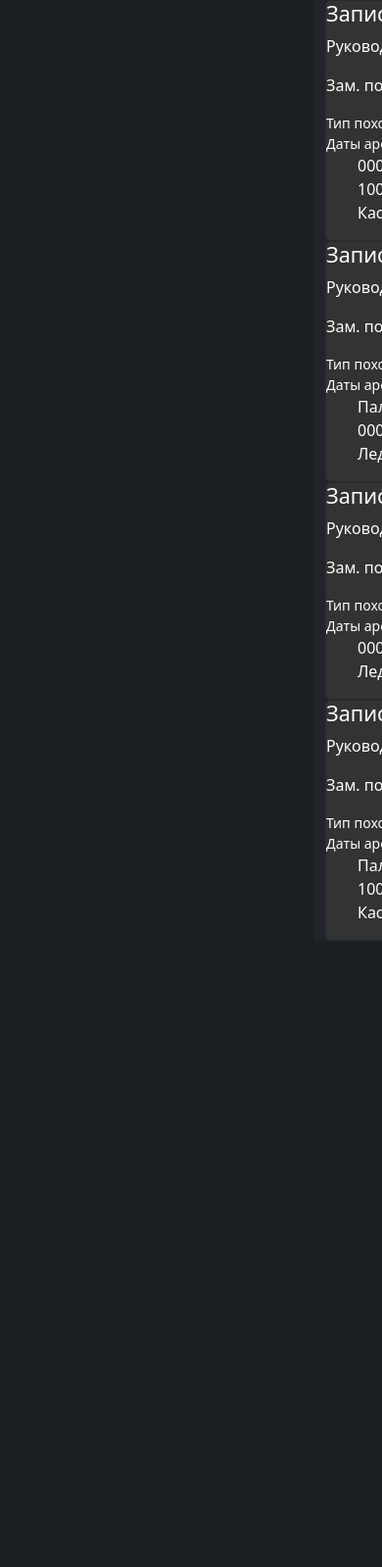
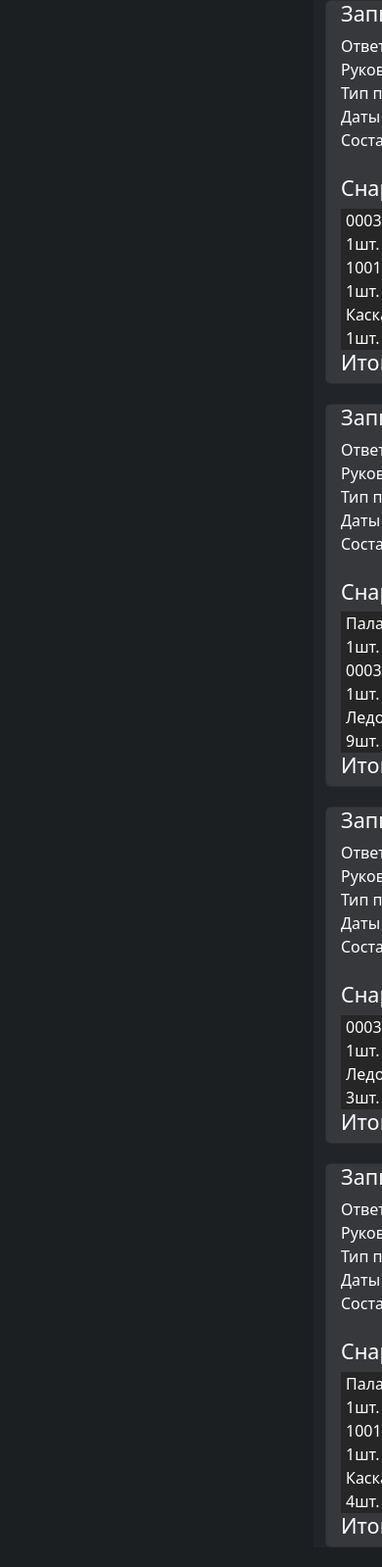
Before and after one commit to MaksymPashkisvkyi/KAPTYORKA, a Django app: page / in a window 390 px wide; the page is wider, and only the part inside the window is pictured. Shown: the part 56-1655 px from the top of that part at 98% size. Before the commit the page ends 1016 px from the top of that part, so only its background shows below. Run offline with Django 3.2, Linux system fonts and the light colour scheme; data comes from the database, SQL or seed files in the repository; both versions use the stored data as it was after the commit; some libraries are stand-ins or nearby versions.

```diff
--- a/KaptyorkaProject/KaptyorkaApp/static/css/form.css
+++ b/KaptyorkaProject/KaptyorkaApp/static/css/form.css
@@ -136,5 +136,4 @@ p.right {
 
 .required-alert {
     color: orange;
-
 }
--- a/KaptyorkaProject/KaptyorkaApp/static/css/home.css
+++ b/KaptyorkaProject/KaptyorkaApp/static/css/home.css
@@ -0,0 +1,11 @@
+.selectedEquipmentTable {
+    background-color: #262626;
+    padding-left: 5px;
+}
+
+.accounting-card {
+    background-color: #37383c;
+    margin-bottom: 20px;
+    padding-left: 15px;
+    padding-right: 15px;
+}
--- a/KaptyorkaProject/KaptyorkaApp/static/js/equipment-accounting-tree.js
+++ b/KaptyorkaProject/KaptyorkaApp/static/js/equipment-accounting-tree.js
@@ -41,6 +41,7 @@ function updatePrice() {
     $(".tree-multiselect .selected").children().toArray().forEach(countTotalPrice);
     selectedEquipmentToJSON();
     $("#priceField")[0].innerText = "Итоговая цена: " + totalPrice + "₴";
+    $("#priceCDataField")[0].innerText = "Итоговая амортизация: " + totalPrice + "₴";
 
 
     $("#priceHiddenField")[0].value = totalPrice;
--- a/KaptyorkaProject/KaptyorkaApp/templates/home.html
+++ b/KaptyorkaProject/KaptyorkaApp/templates/home.html
@@ -2,26 +2,79 @@
 {% block content %}
 {% load static %}
 <link rel="stylesheet" href="{% static 'css/form.css' %}" />
+<link rel="stylesheet" href="{% static 'css/home.css' %}" />
 <div>
-        {%csrf_token%}
+    {%csrf_token%}
 
-        <div class="card-body">
-            {% for acc in accountings %}
-                <div class="card dark">
-                    <h4>Запись на группу</h4>
-                    <p>Руководитель: {{ acc.0.lead_name }}</p>
-                    <p>Зам. по снару: {{ acc.0.responsible_person.name }}</p>
-                    <small>Тип похода: {{ acc.0.type_of_hike }}</small>
-                    <small>Даты аренды снара: {{ acc.1 }} </small>
-                    <ul>
-                        {% for eq in acc.2 %}
-                            <div class="col">{{ eq.equipment.name }}<small>{{ eq.amount }}шт.</small></div>
-                        {% endfor %}
-                    </ul>
+    <div class="card-body">
+        {% for acc in accountings %}
+        <div class="card dark accounting-card">
+            <h4>Запись на группу</h4>
+            <div class="row">
+                <div class="col">
+                    <div>Ответственный за снар: </div>
+                </div>
+                <div class="col">
+                    <div class="confirmation-data">{{ acc.0.responsible_person.name }}</div>
+                </div>
+            </div>
+            <div class="row">
+                <div class="col">
+                    <div>Руководитель группы: </div>
+                </div>
+                <div class="col">
+                    <div class="confirmation-data">{{ acc.0.lead_name }}</div>
+                </div>
+            </div>
+            <div class="row">
+                <div class="col">
+                    <div>Тип похода: </div>
+                </div>
+                <div class="col">
+                    <div class="confirmation-data">{{ acc.0.type_of_hike }}</div>
+                </div>
+            </div>
+            <div class="row">
+                <div class="col">
+                    <div>Даты аренды снара: </div>
+                </div>
+                <div class="col">
+                    <div class="confirmation-data">{{ acc.1 }}</div>
+                </div>
+            </div>
+            <div class="row">
+                <div class="col">
+                    <div>Состав группы: </div>
+                </div>
+                <div class="col">
+                    <div class="confirmation-data" id=""></div>
+                </div>
+            </div>
+            <br>
+            <h4>Снаряжение</h4>
+            <!-- / -->
 
+            {% for eq in acc.2 %}
+            <div class="col selectedEquipmentTable">
+                <div class="row" id="CData`+ id + `">
+                    <div class="col CDataMainCol">
+                        {{ eq.equipment.name }}
+                    </div>
+                    <div class="col-sm CDataCol">
+                        {{ eq.amount }}шт.
+                    </div>
                 </div>
+            </div>
             {% endfor %}
+            <!-- / -->
+            <div class="col">
+                <h4 id="priceCDataField">Итоговая амортизация: 0₴</h4>
+            </div>
         </div>
+
+        {% endfor %}
+    </div>
+</div>
 
 </div>
 
```
Also changed, not shown: KaptyorkaProject/KaptyorkaApp/static/libs/modules/tabs/tabs.css (+13 -0 lines), KaptyorkaProject/KaptyorkaApp/templates/new_group_accounting.html (+19 -8 lines), KaptyorkaProject/KaptyorkaApp/static/libs/modules/tabs/tabs.js, KaptyorkaProject/db.sqlite3.
